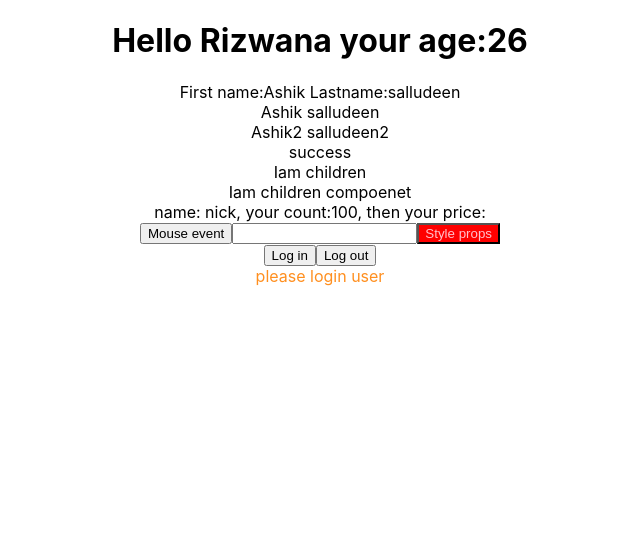
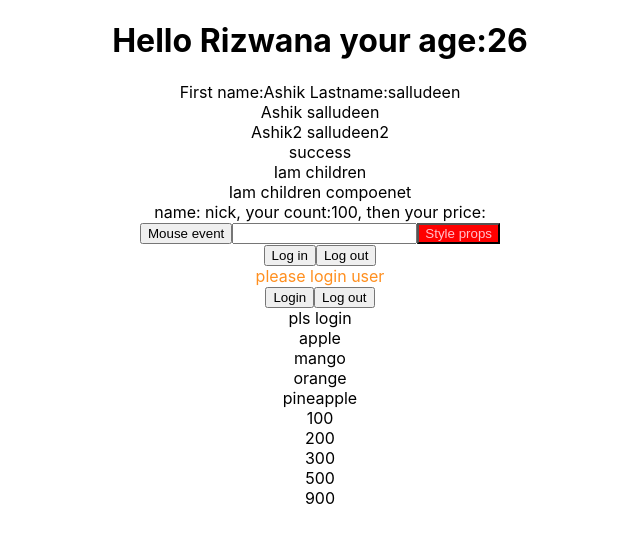
Before and after one commit to Ashik11898/typescriptdemo, a React (Create React App) app: page / in a window 1280 px wide. Shown: the top 542 px of the page, without its empty margins (320-960 px from the left). Built offline with nearby package versions, Linux system fonts and the light colour scheme.

Commit message:
third commit

```diff
--- a/src/App.tsx
+++ b/src/App.tsx
@@ -5,6 +5,11 @@ import {ChildrenText, ChildrenComp} from './components/props/ChildrenText';
 import OptionalProps from './components/props/OptionalProps';
 import {MyEvents,MyChangeEvents,StyleProperty,Login} from './components/props/MyEvents';
 import { ThemeContext } from './components/context/ThemeContext';
+import {AuthWrapFunc} from "./components/context/AuthContext"
+import DisplayAuthUser from './components/minicomponents/DisplayAuthUser';
+import PrivateUser from './components/minicomponents/PrivateUser';
+import Generics from './components/generics/Generics';
+import { arrayString,arrayNumber } from './components/constants';
 import './App.css';
 
 function App() {
@@ -41,6 +46,13 @@ function App() {
       <ThemeContext>
         <Login/>
       </ThemeContext>
+      <AuthWrapFunc>
+        <DisplayAuthUser/>
+      </AuthWrapFunc>
+      <PrivateUser isLoggedIn={false} component={OptionalProps}/>
+      <Generics data={arrayString}/>
+      <Generics data={arrayNumber}/>
+
     </div>
   );
 }
--- /dev/null
+++ b/src/components/constants.ts
@@ -0,0 +1,2 @@
+export const arrayString = ["apple","mango","orange","pineapple"]
+export const arrayNumber = [100,200,300,500,900]
--- /dev/null
+++ b/src/components/context/AuthContext.tsx
@@ -0,0 +1,24 @@
+import { createContext,useState } from "react";
+
+type AuthWrap = {
+    children:React.ReactNode
+}
+
+type AuthProps = {
+   name:string
+   email:string
+}
+
+type UserContextType ={
+    user:AuthProps | null
+    setUser:React.Dispatch<React.SetStateAction<AuthProps | null>>
+}
+
+
+
+export const userContext = createContext({} as UserContextType)
+
+export const AuthWrapFunc =({children}:AuthWrap)=>{
+    const[user,setUser] = useState<AuthProps | null>(null)
+    return <userContext.Provider value={{user,setUser}}> {children}</userContext.Provider>
+}
--- /dev/null
+++ b/src/components/generics/Generics.tsx
@@ -0,0 +1,12 @@
+
+type GenProps <T> ={
+    data:T[]
+}
+
+const Generics = <T extends string | number>({data}:GenProps<T>) => {
+  return (
+    <div>{data.map((item)=>(<div key={item}>{item}</div> ))}</div>
+  )
+}
+
+export default Generics
--- /dev/null
+++ b/src/components/minicomponents/DisplayAuthUser.tsx
@@ -0,0 +1,27 @@
+import {useContext} from 'react'
+import {userContext} from "../context/AuthContext"
+const DisplayAuthUser = () => {
+
+const userAuth =useContext(userContext)
+
+const handleLogin=()=>{
+
+    userAuth.setUser({
+        name:"salla",
+        email:"salla@gmail.com"
+    })
+}
+console.log("userAuth:",userAuth.user);
+const handleLogout=()=>{
+    userAuth?.setUser(null)
+}
+
+  return (
+    <div>
+        <button onClick={handleLogin}>Login</button>
+        <button onClick={handleLogout}>Log out</button>
+    </div>
+  )
+}
+
+export default DisplayAuthUser
--- /dev/null
+++ b/src/components/minicomponents/PrivateUser.tsx
@@ -0,0 +1,21 @@
+import React from 'react'
+import {Optprops} from '../props/OptionalProps'
+
+type PrivateUserTypes ={
+    isLoggedIn:boolean
+    component :React.ComponentType<Optprops>
+}
+
+
+const PrivateUser = ({isLoggedIn,component:Component}:PrivateUserTypes) => {
+
+    if(isLoggedIn){
+        return <Component name="nick" count={100}/>
+    }
+    else{
+        return <>pls login</>
+    }
+
+}
+
+export default PrivateUser
--- a/src/components/props/OptionalProps.tsx
+++ b/src/components/props/OptionalProps.tsx
@@ -1,4 +1,4 @@
-type Optprops={
+export type Optprops={
     name:string,
     count:number,
     price?:number
```
